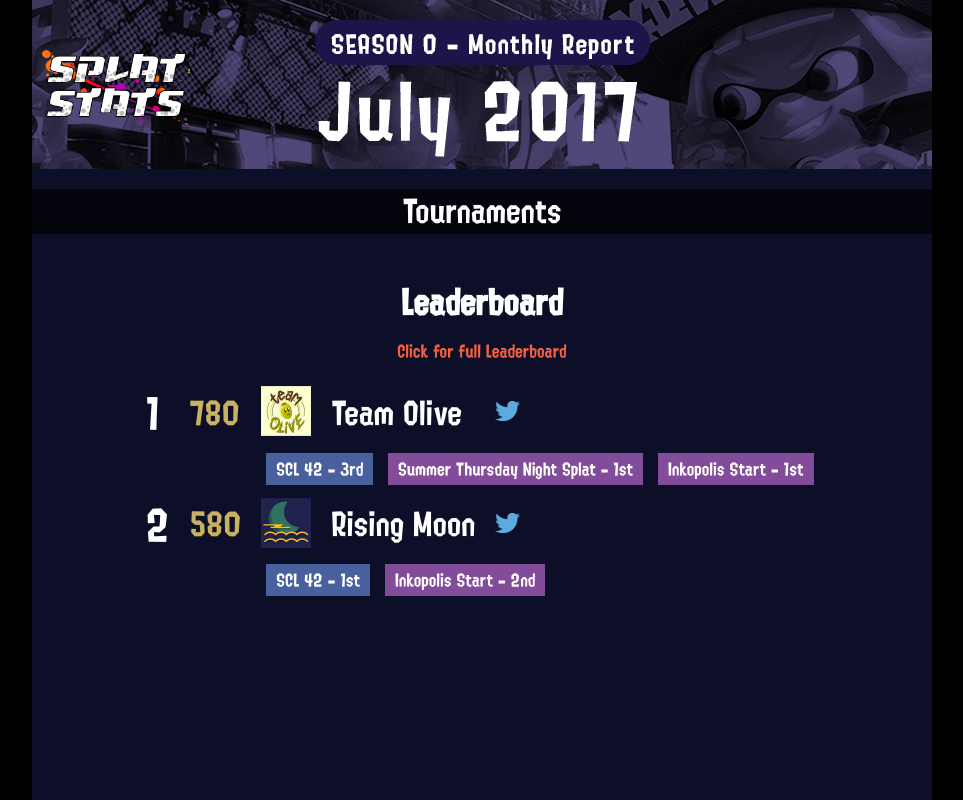
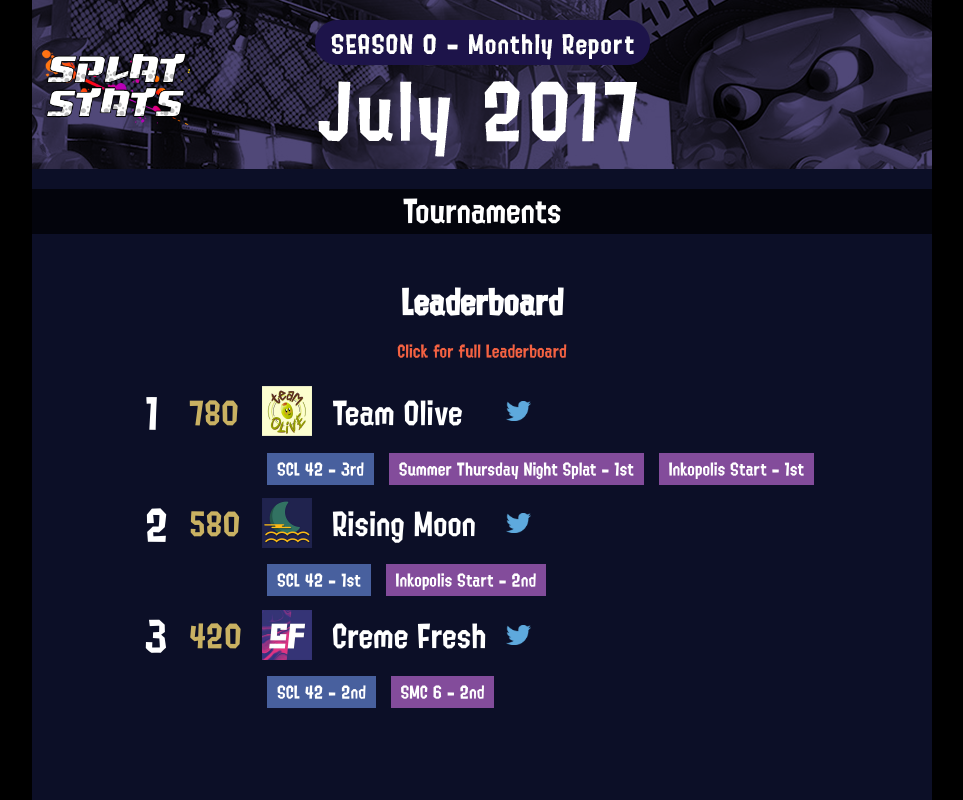
Before and after one commit to BestTeaMaker/splatstats, a plain HTML site: page SplatStats.html in a window 1280 px wide. Shown: the top 800 px of the page, without its empty margins (158-1121 px from the left). Drawn offline with Linux system fonts and the light colour scheme; a script that the page names is missing.

Commit message:
added row

```diff
--- a/SplatStats.html
+++ b/SplatStats.html
@@ -69,6 +69,21 @@
                   <a href="https://goo.gl/D8Xkpe" class="tier4" title="Tier 4" target="_blank">Inkopolis Start - 2nd</a>
                 </td>
               </tr>
+              <tr>
+                <td class="placement">3</td>
+                <td class="score">420</td>
+                <td class="teamlogo"><img class="teamlogoimage" src="assets/Logos/Creme Fresh.png"/></td>
+                <td class="team">Creme Fresh</td>
+                <td><a href="https://twitter.com/cF_Splatoon" target="_blank"><img src="assets/twitter-logo-blue.png" height="20px"></a></td>
+              </tr>
+              <tr>
+                <td></td>
+                <td></td>
+                <td colspan="3">
+                  <a href="https://goo.gl/yRJzrJ" class="tier3" title="Tier 3" target="_blank">SCL 42 - 2nd</a>
+                  <a href="https://goo.gl/EwgMVZ" class="tier4" title="Tier 4" target="_blank">SMC 6 - 2nd</a>
+                </td>
+              </tr>
 
             </tbody>
 
--- a/stylesheet.css
+++ b/stylesheet.css
@@ -142,3 +142,5 @@
   display: block;
   margin: auto;
 }
+
+/*test*/
```
